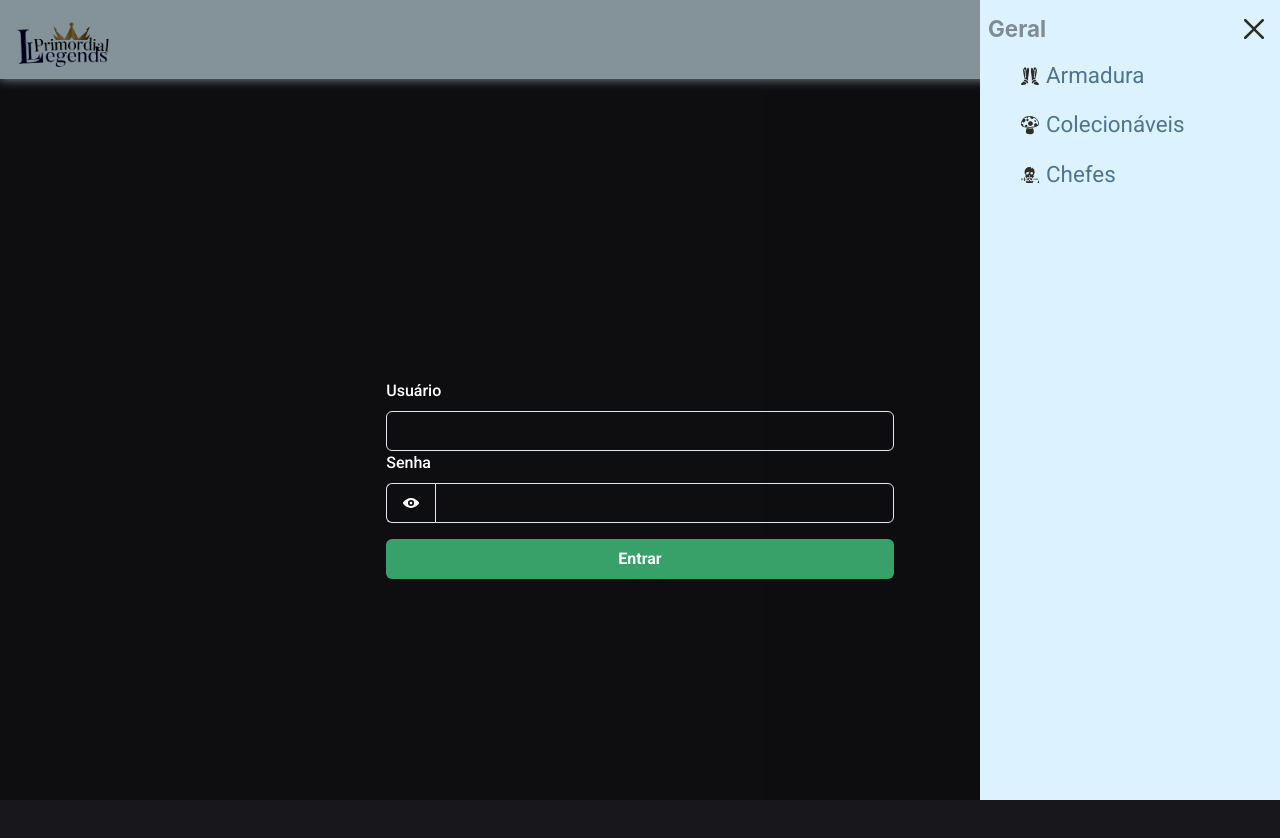
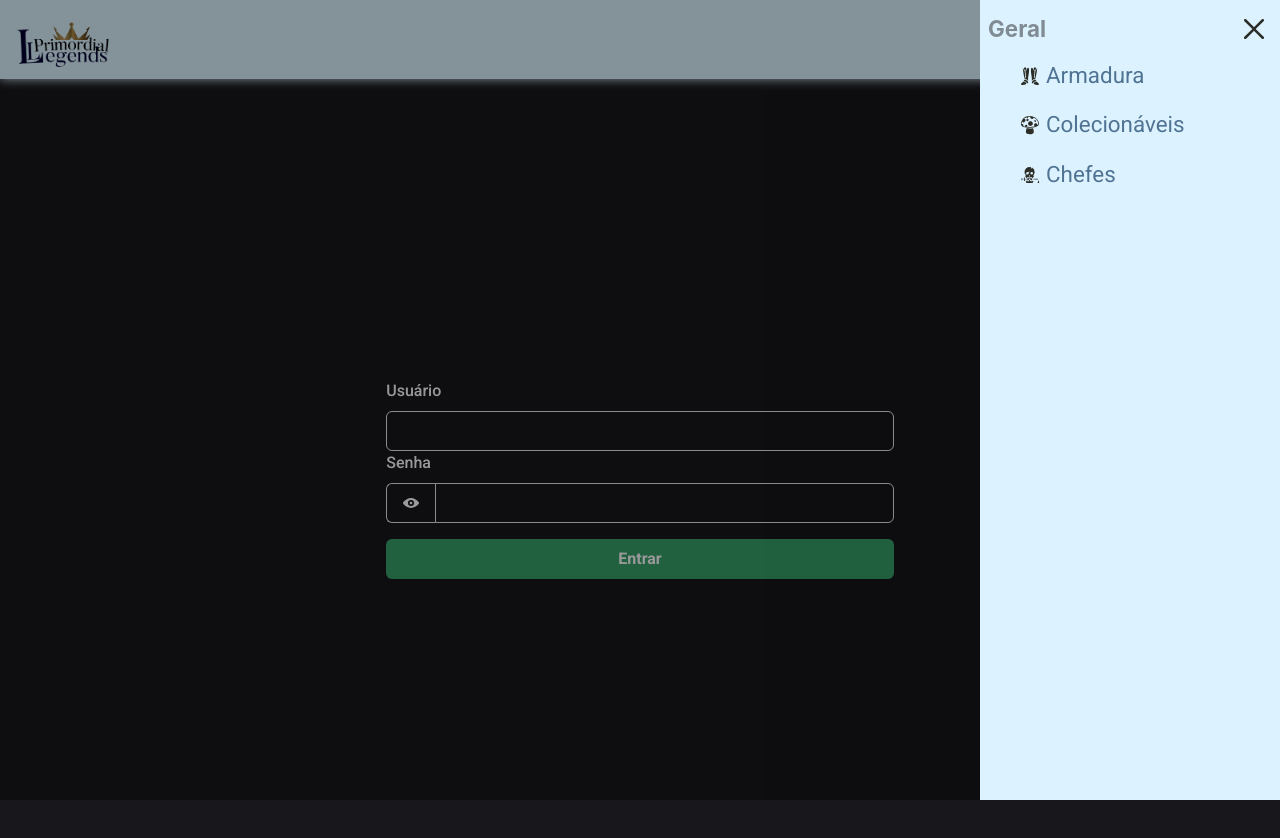
Before and after one commit to victor-0x29a/legends-wiki, a React (Vite) app: page /auth/login in a window 1280 px wide. Both pictures are taken after a click on the icon 1256 px from the left and 39 px from the top of the page. Shown: the top 838 px of the page. Built offline with nearby package versions, Linux system fonts and the light colour scheme.

Commit message:
Fix: correct fix to zIndex of RedirectList x SideModal

```diff
--- a/src/components/Header/HeaderSideModal.tsx
+++ b/src/components/Header/HeaderSideModal.tsx
@@ -42,6 +42,9 @@ export const HeaderSideModal = ({
             direction="right"
             transition={{
                 exit: { delay: 0.4 }
+            }}
+            style={{
+                zIndex: 100
             }}>
             <Box
                 bgColor={LegendsColor.backgroundColors.secondary}
@@ -63,10 +66,15 @@ export const HeaderSideModal = ({
                     onCloseClick={toggleModal}
                 />
             </Box>
-            {!isMobile && <Fade in={isOpen} transition={{
-                enter: { delay: 0.3 },
-                exit: { delay: 0.2 }
-            }}>
+            {!isMobile && <Fade
+                in={isOpen}
+                transition={{
+                    enter: { delay: 0.3 },
+                    exit: { delay: 0.2 }
+                }}
+                style={{
+                    zIndex: 99
+                }}>
                 <Box zIndex={100} width={'100vw'} height={'100vh'} backgroundColor={"rgba(0, 0,0, 0.4)"} />
             </Fade>}
         </Slide>
--- a/src/components/RedirectList/RedirectList.tsx
+++ b/src/components/RedirectList/RedirectList.tsx
@@ -7,7 +7,7 @@ import { InfoOutlineIcon } from "@chakra-ui/icons"
 export const RedirectList = ({
     list
 }: IRedirectListProps) => {
-    return <Box display={"flex"} justifyContent={"center"} gap={LegendsSize.margin.normal} marginTop={LegendsSize.margin.normal} cursor={"pointer"} position={"relative"} zIndex={-1}>
+    return <Box display={"flex"} justifyContent={"center"} gap={LegendsSize.margin.normal} marginTop={LegendsSize.margin.normal} cursor={"pointer"} position={"relative"} zIndex={1}>
         {list.map(({ title, path }, index) => (
             <Link to={path} key={`redirect-page-${index}-#${path}`}>
                 <Card padding={"0"} backgroundColor={"transparent"} boxShadow={`0 0 4px ${LegendsColor.textColors.white}`} minW={"200px"} maxW={"200px"} borderRadius={LegendsSize.borderRadius.small}>
```
